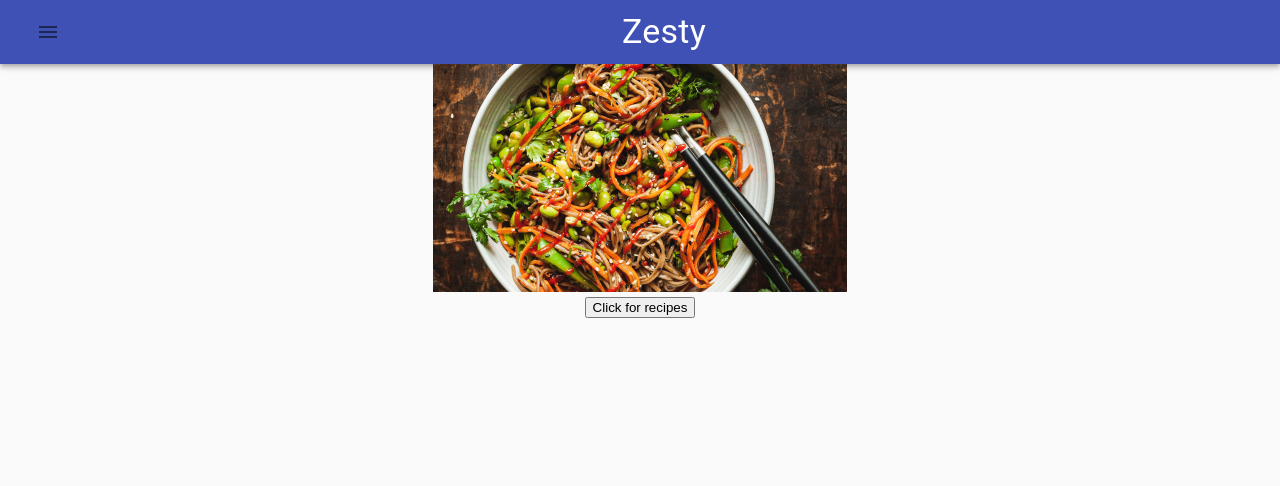
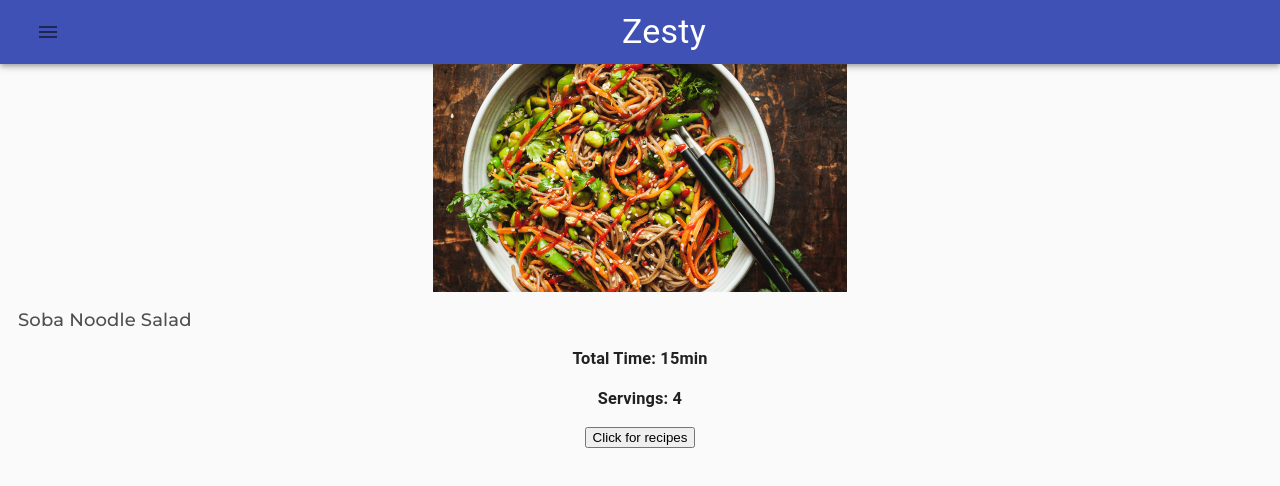
Before and after one commit to Co-Lab-You-Belong-in-Tech/zesty, a React (Create React App) app: page /meal in a window 1280 px wide. Shown: the top 486 px of the page. Built offline with nearby package versions, Linux system fonts and the light colour scheme.

Commit message:
Create a MealHeader compooent with a Title

```diff
--- a/public/index.html
+++ b/public/index.html
@@ -3,6 +3,9 @@
   <head>
     <meta charset="utf-8" />
     <link rel="icon" href="%PUBLIC_URL%/favicon.ico" />
+    <link rel="preconnect" href="https://fonts.googleapis.com">
+    <link rel="preconnect" href="https://fonts.gstatic.com" crossorigin>
+    <link href="https://fonts.googleapis.com/css2?family=Montserrat:ital,wght@0,100;0,500;0,700;1,400&display=swap" rel="stylesheet">
     <meta name="viewport" content="width=device-width, initial-scale=1" />
     <meta name="theme-color" content="#000000" />
     <meta
--- /dev/null
+++ b/src/Components/MealHeader/MealHeader.css
@@ -0,0 +1,4 @@
+.meal-header {
+  text-align: center;
+  margin: 0 auto;
+}
--- /dev/null
+++ b/src/Components/MealHeader/MealHeader.js
@@ -0,0 +1,15 @@
+import React from 'react'
+import Title from '../Title/Title'
+import './MealHeader.css'
+
+function MealHeader() {
+    return (
+        <div className="meal-header">
+            <Title title="Soba Noodle Salad" />
+            <h3>Total Time: 15min</h3>
+            <h3>Servings: 4</h3>
+        </div>
+    )
+}
+
+export default MealHeader
--- a/src/Components/MealPageImage/MealPageImage.js
+++ b/src/Components/MealPageImage/MealPageImage.js
@@ -3,9 +3,7 @@ import example from '../../meal-example.png'
 
 function MealPageImage() {
     return (
-        <div>
-            <img alt="" src={example} />
-        </div>
+        <img alt="" src={example} />
     );
 };
 
--- /dev/null
+++ b/src/Components/Title/Title.css
@@ -0,0 +1,9 @@
+.title {
+  font-size: 1.125rem;
+  line-height: 22px;
+  color: #4f4f4f;
+  font-family: "Montserrat", sans-serif;
+  font-weight: 500;
+  margin: 12px 0 4px 18px;
+  text-align: left;
+}
--- /dev/null
+++ b/src/Components/Title/Title.js
@@ -0,0 +1,11 @@
+// this can be used for any title in app, has same styling
+import React from 'react'
+import './Title.css'
+
+function Title({ title }) {
+    return (
+        <h2 className="title">{title}</h2>
+    )
+}
+
+export default Title
--- a/src/Pages/Meal.js
+++ b/src/Pages/Meal.js
@@ -1,11 +1,13 @@
 import React from 'react';
-import MealPageImage from '../Components/MealPageImage/MealPageImage'
+import MealPageImage from '../Components/MealPageImage/MealPageImage';
+import MealHeader from '../Components/MealHeader/MealHeader';
 
 
 function Meal() {
     return (
         <div>
             <MealPageImage />
+            <MealHeader />
         </div>
     )
 }
```
